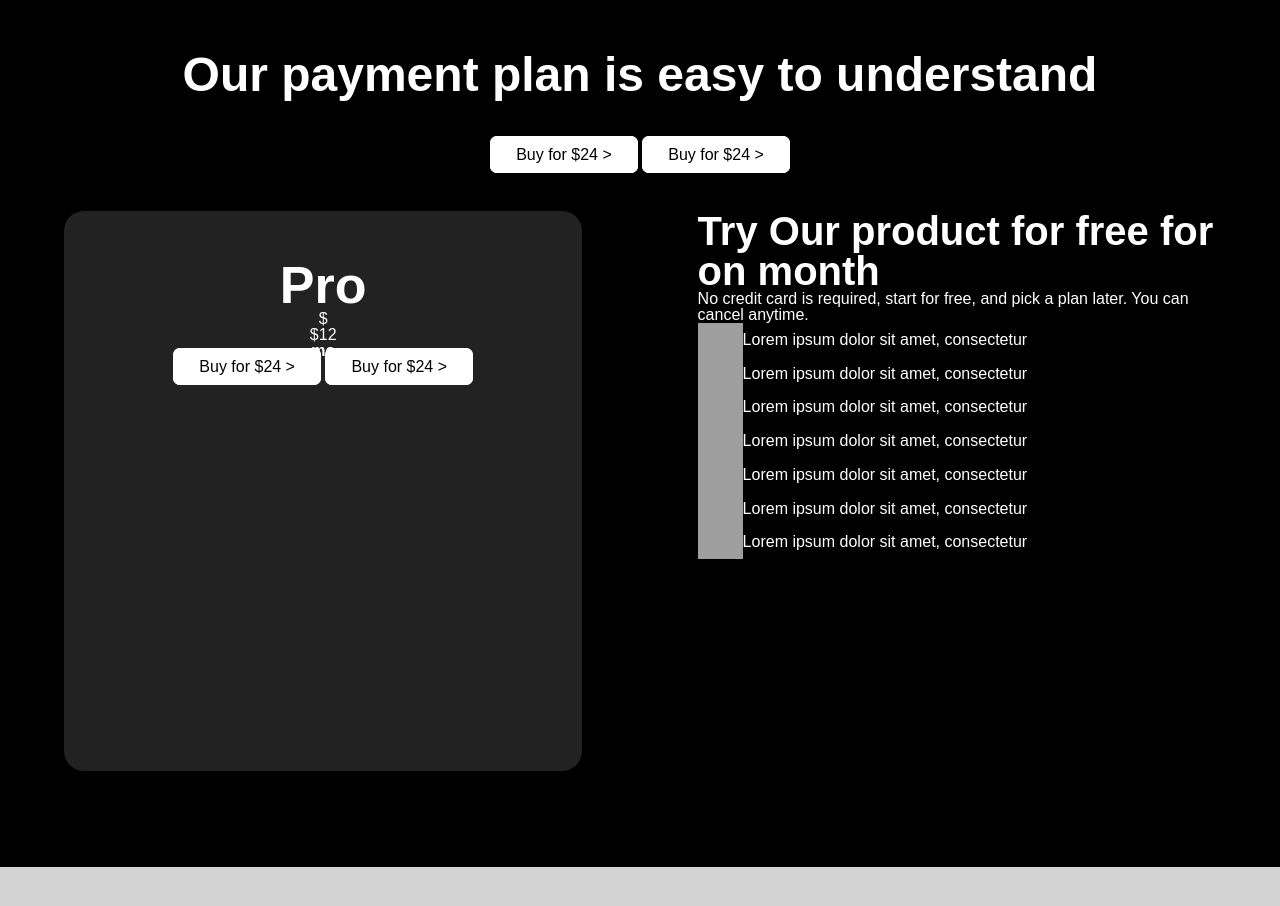
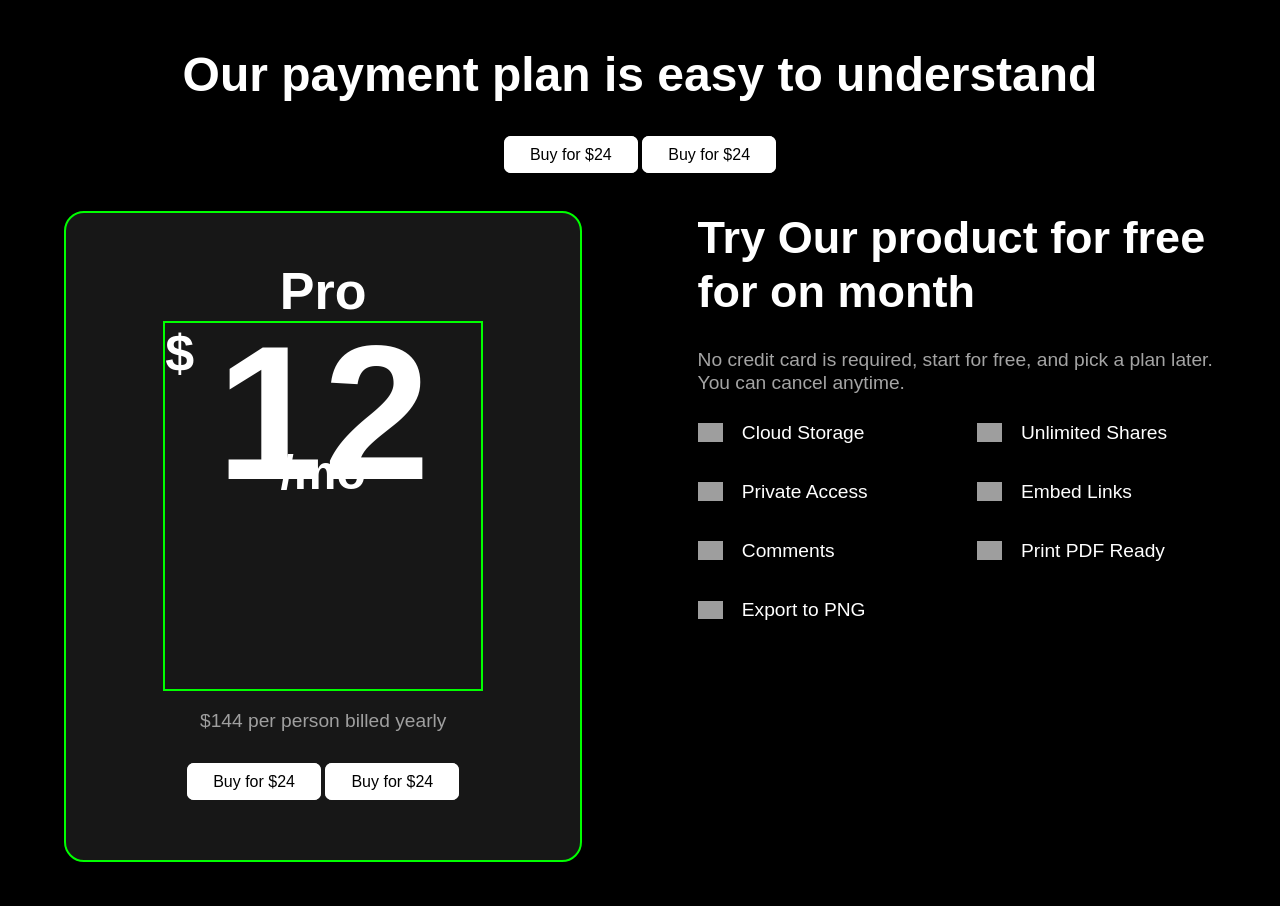
Before and after one commit to RenPen3/Landing_Page_Project, a website: page index.html in a window 1280 px wide. Shown: the part 4865-5771 px from the top of the page. Before the commit the page ends 5732 px from the top, so only its background shows below. Drawn offline with Linux system fonts and the light colour scheme; grey boxes are pictures that could not be loaded.

Commit message:
I added more to the payment section

```diff
--- a/index.html
+++ b/index.html
@@ -358,77 +358,77 @@
 
       <div class="payment">
         <h2 class="payment__title">Our payment plan is easy to understand</h2>
-        <a href="#" class="btns">Buy for $24&nbsp;></a>
-        <a href="#" class="btns">Buy for $24&nbsp;></a>
+        <a href="#" class="btns">Buy for $24</a>
+        <a href="#" class="btns">Buy for $24</a>
         <div class="payment__content">
           <div class="payment__content-left">
-            <div>
-              <h2>Pro</h2>
+
+            <!-- <div class=""> -->
+            <div class="payment__left-card">
+              <div class="payment__left-title">
+                <h1>Pro</h1>
               </div>
-            <div class="">
-              <div class="payment__left-card">
-                $
-                <div class="number"></div>
-                $12<h1>mo</h1>
+              <div class="payment__left-payment">
+                <h1>$</h1>
+                <div class="payment__left-number">12</div>
+                <h2>/mo</h2>
               </div>
-              <div class="">
-                <a href="#" class="btns">Buy for $24&nbsp;></a>
-                <a href="#" class="btns">Buy for $24&nbsp;></a>
+              <small>$144 per person billed yearly</small>
+              <div class="payment__left-btns">
+                <a href="#" class="btns">Buy for $24</a>
+                <a href="#" class="btns">Buy for $24</a>
               </div>
             </div>
           </div>
           <div class="payment__content-right">
+            <div class="payment__content-offer">
               <h2>Try Our product for free for on month</h2>
               <p>No credit card is required, start for free, and pick a plan later. You can cancel
                 anytime.</p>
-
-            <div class="payment__grid">
-              <div class="" style="display: flex;justify-content: flex-start;align-items: center;">
-                <img style="width: 45px;"
+            </div>
+            <div class="payment__content-grid">
+              <div class="payment__content-inner">
+                <img class="payment__content-img"
                   src="https://assets.website-files.com/62bc1260fe7b1f3d37a8ea01/62bc4a566d06e55f48fbe8a4_Checkmark%20Icon.png"
                   alt="image">
-                <p>Lorem ipsum dolor sit amet, consectetur</p>
+                <p class="payment__content-name">Cloud Storage</p>
               </div>
-              <div class="" style="display: flex;justify-content: flex-start;align-items: center;">
-                <img style="width: 45px;"
+              <div class="payment__content-inner">
+                <img class="payment__content-img"
                   src="https://assets.website-files.com/62bc1260fe7b1f3d37a8ea01/62bc4a566d06e55f48fbe8a4_Checkmark%20Icon.png"
                   alt="image">
-                <p>Lorem ipsum dolor sit amet, consectetur</p>
+                <p class="payment__content-name">Unlimited Shares</p>
               </div>
-              <div class="" style="display: flex;justify-content: flex-start;align-items: center;">
-                <img style="width: 45px;"
+              <div class="payment__content-inner">
+                <img class="payment__content-img"
                   src="https://assets.website-files.com/62bc1260fe7b1f3d37a8ea01/62bc4a566d06e55f48fbe8a4_Checkmark%20Icon.png"
                   alt="image">
-                <p>Lorem ipsum dolor sit amet, consectetur</p>
+                <p class="payment__content-name">Private Access</p>
               </div>
-              <div class="" style="display: flex;justify-content: flex-start;align-items: center;">
-                <img style="width: 45px;"
+              <div class="payment__content-inner">
+                <img class="payment__content-img"
                   src="https://assets.website-files.com/62bc1260fe7b1f3d37a8ea01/62bc4a566d06e55f48fbe8a4_Checkmark%20Icon.png"
                   alt="image">
-                <p>Lorem ipsum dolor sit amet, consectetur</p>
+                <p class="payment__content-name">Embed Links</p>
               </div>
-              <div class="" style="display: flex;justify-content: flex-start;align-items: center;">
-                <img style="width: 45px;"
+              <div class="payment__content-inner">
+                <img class="payment__content-img"
                   src="https://assets.website-files.com/62bc1260fe7b1f3d37a8ea01/62bc4a566d06e55f48fbe8a4_Checkmark%20Icon.png"
                   alt="image">
-                <p>Lorem ipsum dolor sit amet, consectetur</p>
+                <p class="payment__content-name">Comments</p>
               </div>
 
-              <div class="payment__grid">
-                <div class=""
-                  style="display: flex;justify-content: flex-start;align-items: center;">
-                  <img style="width: 45px;"
+              <div class="payment__content-inner">
+                <img class="payment__content-img"
                   src="https://assets.website-files.com/62bc1260fe7b1f3d37a8ea01/62bc4a566d06e55f48fbe8a4_Checkmark%20Icon.png"
                   alt="image">
-                  <p>Lorem ipsum dolor sit amet, consectetur</p>
+                <p class="payment__content-name">Print PDF Ready</p>
               </div>
-                <div class=""
-                  style="display: flex;justify-content: flex-start;align-items: center;">
-                  <img style="width: 45px;"
+              <div class="payment__content-inner">
+                <img class="payment__content-img"
                   src="https://assets.website-files.com/62bc1260fe7b1f3d37a8ea01/62bc4a566d06e55f48fbe8a4_Checkmark%20Icon.png"
                   alt="image">
-                  <p>Lorem ipsum dolor sit amet, consectetur</p>
-                </div>
+                <p class="payment__content-name">Export to PNG</p>
               </div>
             </div>
             <!-- <ul>
--- a/style.scss
+++ b/style.scss
@@ -439,8 +439,34 @@
     background: #000000;
 
     &__title {
+      text-align: center;
       font-size: 3em;
       padding: 1em 0;
+    }
+
+    &__left-payment {
+      width: 320px;
+      height: 370px;
+      margin-inline: auto;
+      border: 2px solid lime;
+
+      & h1 {
+        text-align: left;
+       }
+    }
+
+
+    & h2 {
+      font-size: 3em;
+    }
+
+    & small {
+      font-size: 1.2em;
+      color: #9F9F9F;
+    }
+    &__left-number {
+      font-size: 12em;
+      font-weight: 900;
     }
   }
 
@@ -455,22 +481,44 @@
 
     &-left {
       width: 45%;
-      height: 70dvh;
+      line-height: 60px;
       border-radius: 20px;
-      background: #222222;
+      background: #171717;
       padding: 3em;
+    border: 2px solid lime;
 
-      & h2 {
+
+      & h1 {
         font-size: 3.250em;
+        margin-top: 0;
+        margin-bottom: 0;
       }
 
       &-card {
         display: flex;
+        justify-content: space-between;
+        align-items: center;
+        width: 100%;
+        height: 100%;
+      }
+
+      &__left-number {
+        font-size: 3em;
       }
     }
 
 
+    &__left-btns {
+      display: block;
+      background: yellow;
+      flex-direction: column;
+      border: 2px solid orange;
+    }
+
+
     &-right {
+      display: grid;
+      grid-template: repeat(3, 1fr) / repeat(1, fr);
       text-align: left;
       width: 45%;
       // height: 70dvh;
@@ -481,10 +529,48 @@
       }
     }
 
-    &__grid {
+    &-grid {
       display: grid;
       grid-template: repeat(4, 1fr) / repeat(2, 1fr);
+      justify-content: space-between;
+      align-items: center;
+      gap: 2.5rem;
     }
+
+    &-inner {
+      display: flex;
+      justify-content: flex-start;
+      align-items: center;
+    }
+
+    &-img {
+      width: 25px;
+    }
+
+    &-name {
+      font-size: 1.2em;
+      margin-left: 1em;
+    }
+
+    &-offer {
+
+      & h2 {
+        font-size: 2.8125em;
+        font-weight: 600;
+        line-height: 1.2;
+      }
+      & p {
+        color: #a4a4a4;
+        font-size: 1.2em;
+        font-weight: 400;
+        line-height: 1.2;
+        margin: 1.5em 0;
+
+      }
+
+    }
+
+
   }
 
   .images {
```
Also changed, not shown: css/style.css, 1 other file. Lines whose indentation alone changed are shown as unchanged.
